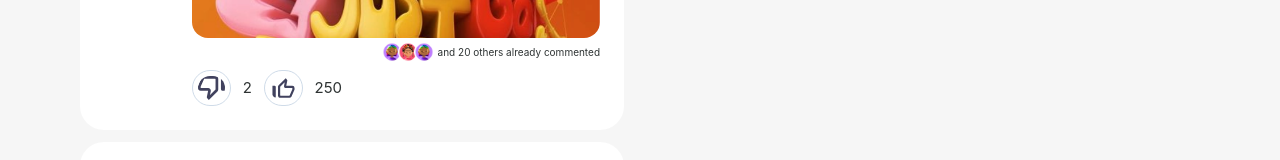
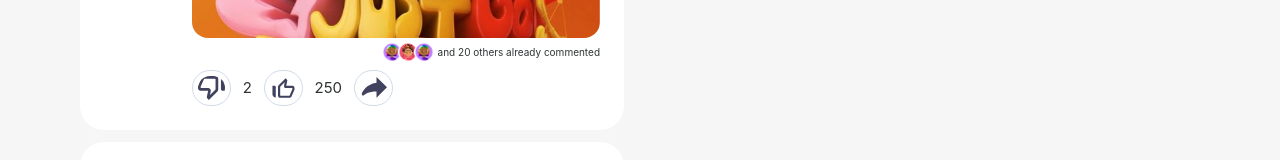
Before and after one commit to jydoskey/Blog, a Vue app: page /todocomment in a window 1280 px wide. Shown: the part 441-601 px from the top of the page. Built offline with nearby package versions, Linux system fonts and the light colour scheme; the HTML template or start-up script is replaced by a standard one.

Commit message:
added reply icon

```diff
--- a/src/components/Mainpages/comment.vue
+++ b/src/components/Mainpages/comment.vue
@@ -37,14 +37,17 @@
           />
           2</span
         >
-        <span class="flex items-center"
+        <span class="flex items-center mr-3"
           ><img
             class="circle"
             src="@/assets/images/upvote.svg"
-            alt="downvote"
+            alt="upvote"
           />
           250</span
         >
+        <span class="flex items-center"
+          ><img class="circle" src="@/assets/images/reply.svg" alt="reply"
+        /></span>
       </div>
     </span>
   </div>
@@ -111,4 +114,5 @@ export default {
 .circle {
   @apply border-[#b8cadead] rounded-full border-solid border p-[5px] mr-3;
 }
+
 </style>
```
